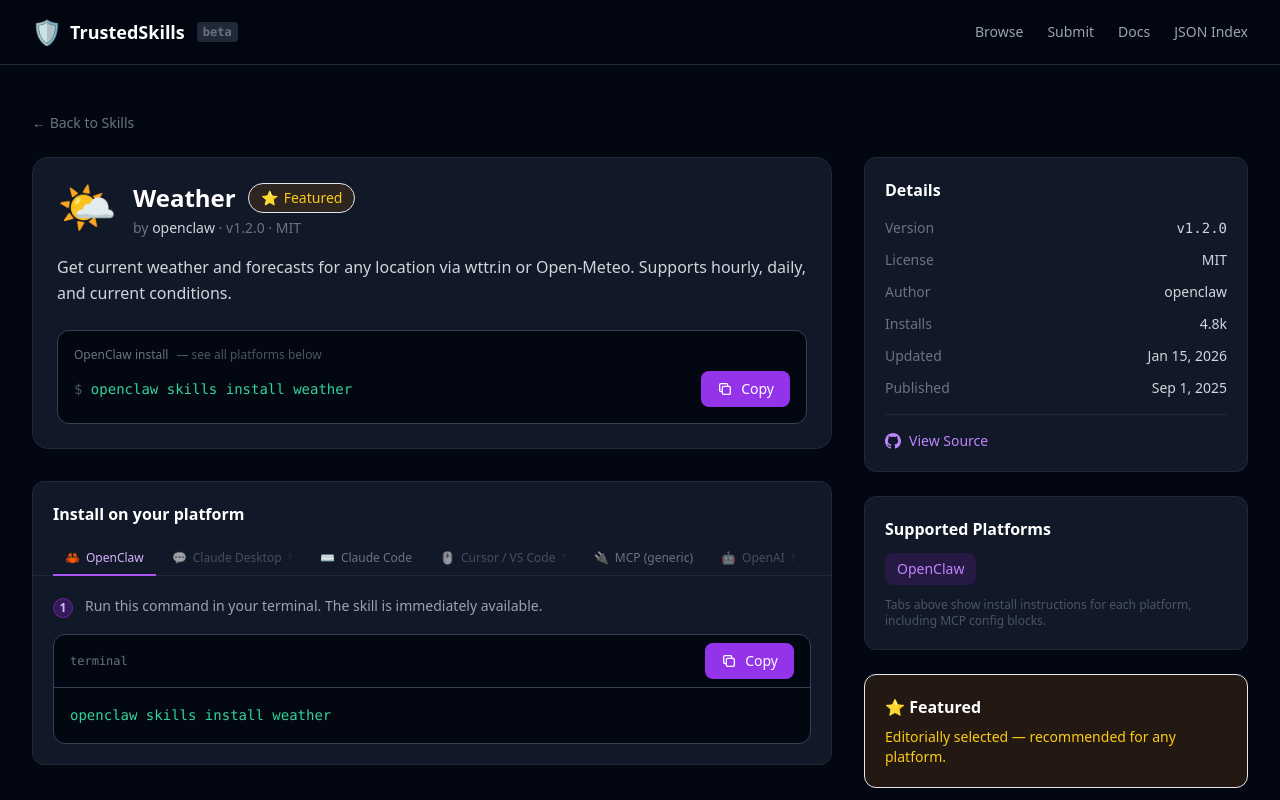
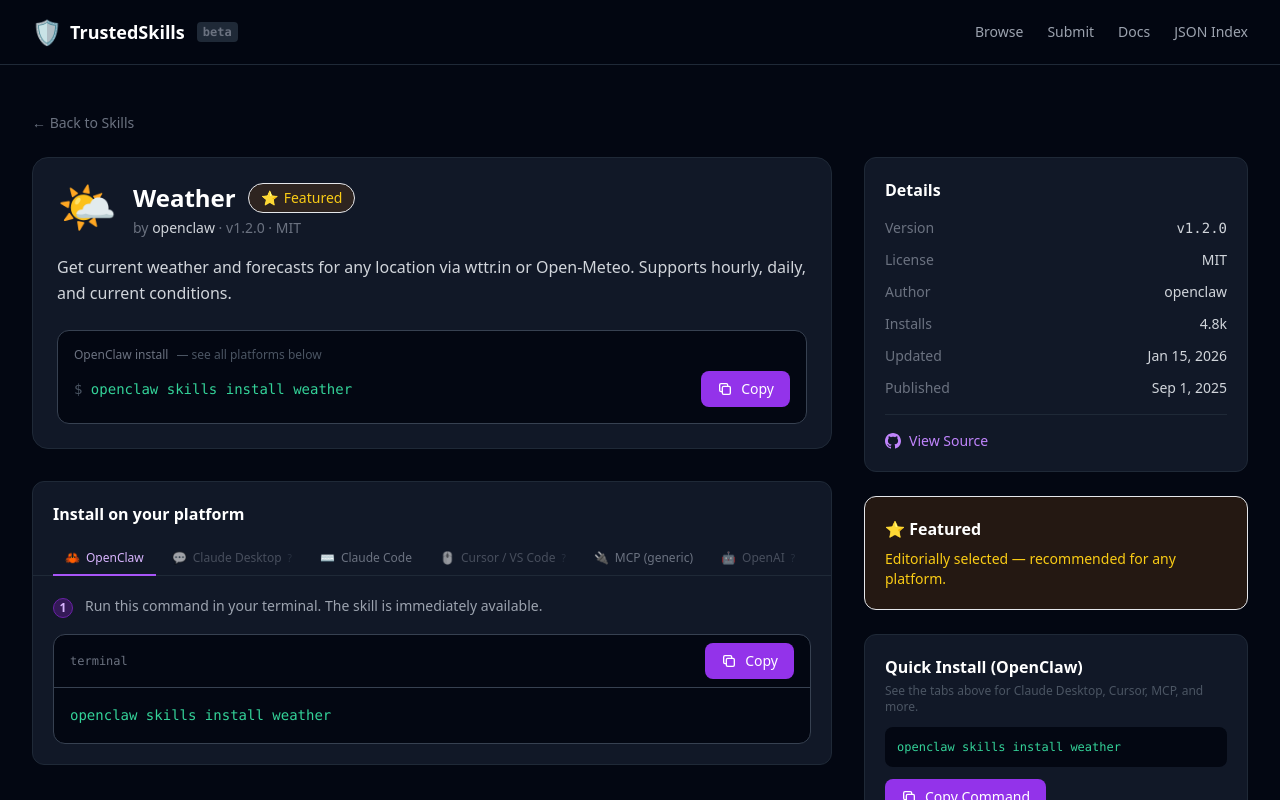
Before and after one commit to growsontrees/trustedskills-site, a Next.js app: page /skills/weather in a window 1280 px wide. Shown: the top 800 px of the page. Built offline with nearby package versions, Linux system fonts and the light colour scheme.

Commit message:
fix: remove redundant Supported Platforms sidebar box

```diff
--- a/app/skills/[slug]/page.tsx
+++ b/app/skills/[slug]/page.tsx
@@ -271,30 +271,7 @@
             )}
           </div>
 
-          {/* Platforms */}
-          <div className="bg-gray-900 border border-gray-800 rounded-xl p-5">
-            <h2 className="font-semibold text-white mb-3">Supported Platforms</h2>
-            <div className="flex flex-wrap gap-2">
-              {skill.platforms.map((platform) => {
-                const config = PLATFORM_CONFIG[platform] || {
-                  label: platform,
-                  color: "text-gray-400",
-                  bg: "bg-gray-800",
-                };
-                return (
-                  <span
-                    key={platform}
-                    className={`text-sm px-3 py-1.5 rounded-lg font-medium ${config.bg} ${config.color}`}
-                  >
-                    {config.label}
-                  </span>
-                );
-              })}
-            </div>
-            <p className="text-xs text-gray-600 mt-3">
-              Tabs above show install instructions for each platform, including MCP config blocks.
-            </p>
-          </div>
+
 
           {/* Verification */}
           <div
```
